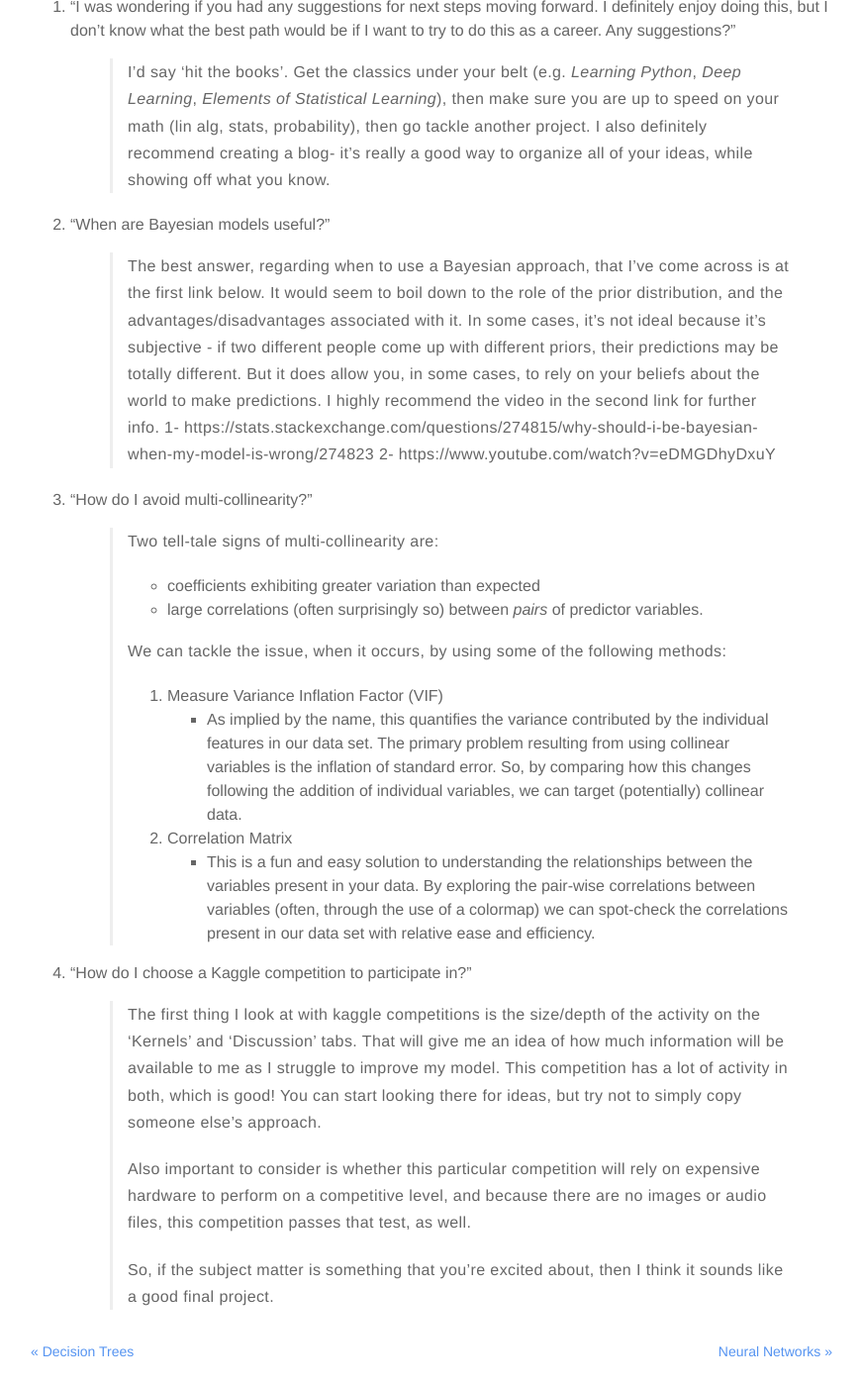
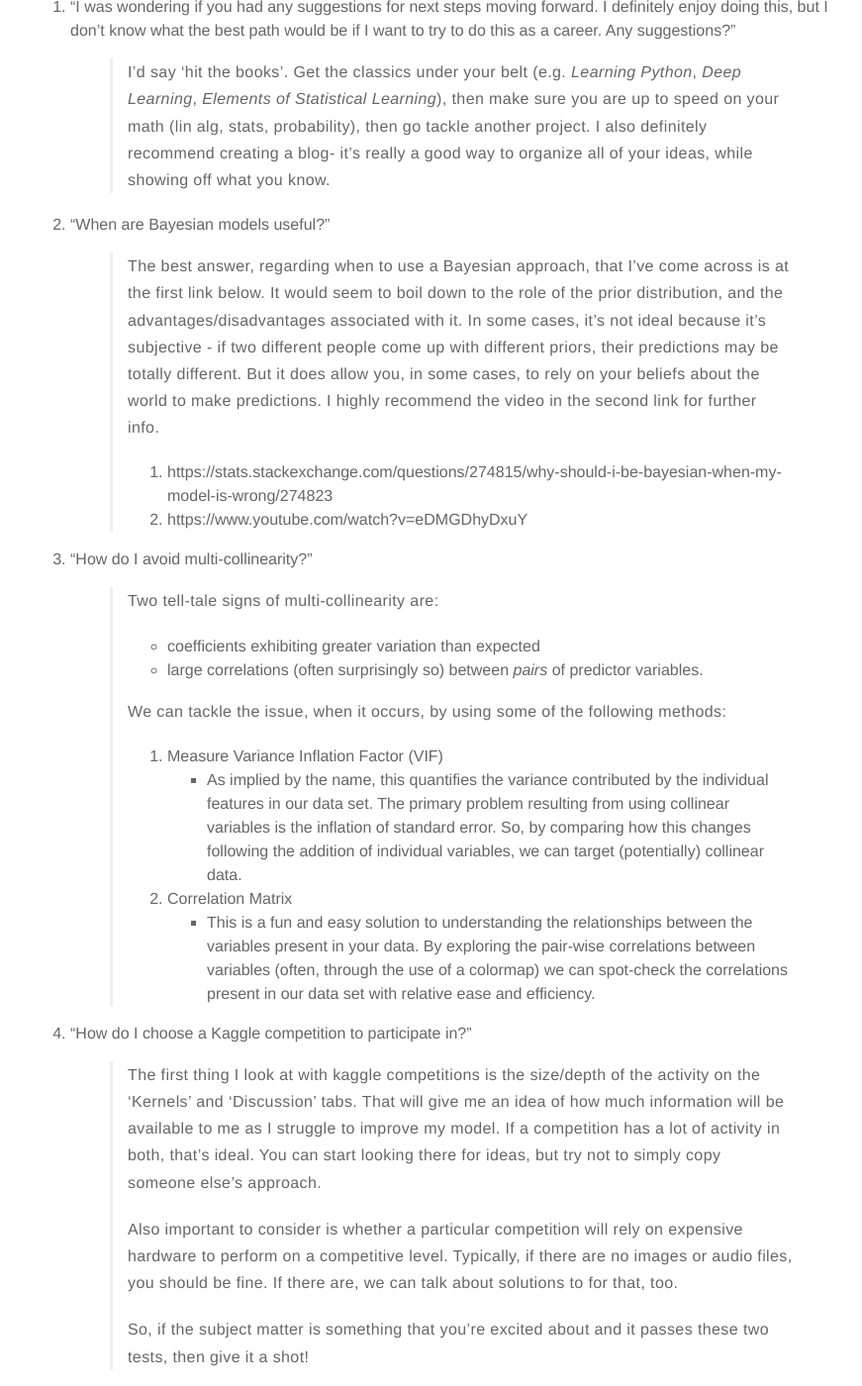
Before and after one commit to meccaLeccaHi/meccaLeccaHi.github.io, a Jekyll site: the page built from _posts/2018-10-27-faqs.md, in a window 1280 px wide and 1400 px high, scrolled down 359 px. Shown: the whole window at 99% size, without its empty margins (204-1075 px from the left). Built offline with Jekyll 4.4.1, drawn with Linux system fonts in a browser that asks for light colours; comment, search, counter and statistics services are not loaded.

Commit message:
touching up

```diff
--- a/_posts/2018-10-27-faqs.md
+++ b/_posts/2018-10-27-faqs.md
@@ -21,8 +21,8 @@ Below are some short questions that occur frequently during data science courses
 2. "When are Bayesian models useful?"
 >The best answer, regarding when to use a Bayesian approach, that I've come across is at the first link below. It would seem to boil down to the role of the prior distribution, and the advantages/disadvantages associated with it. In some cases, it's not ideal because it's subjective - if two different people come up with different priors, their predictions may be totally different. But it does allow you, in some cases, to rely on your beliefs about the world to make predictions.
 >I highly recommend the video in the second link for further info.
->1- https://stats.stackexchange.com/questions/274815/why-should-i-be-bayesian-when-my-model-is-wrong/274823
->2- https://www.youtube.com/watch?v=eDMGDhyDxuY
+>1. https://stats.stackexchange.com/questions/274815/why-should-i-be-bayesian-when-my-model-is-wrong/274823
+>2. https://www.youtube.com/watch?v=eDMGDhyDxuY
 
 3. "How do I avoid multi-collinearity?"
 >Two tell-tale signs of multi-collinearity are:
@@ -46,8 +46,8 @@ between variables (often, through the use of a colormap) we can spot-check the
 correlations present in our data set with relative ease and efficiency.
 
 4. "How do I choose a Kaggle competition to participate in?"
->The first thing I look at with kaggle competitions is the size/depth of the activity on the 'Kernels' and 'Discussion' tabs. That will give me an idea of how much information will be available to me as I struggle to improve my model. This competition has a lot of activity in both, which is good! You can start looking there for ideas, but try not to simply copy someone else's approach.
+>The first thing I look at with kaggle competitions is the size/depth of the activity on the 'Kernels' and 'Discussion' tabs. That will give me an idea of how much information will be available to me as I struggle to improve my model. If a competition has a lot of activity in both, that's ideal. You can start looking there for ideas, but try not to simply copy someone else's approach.
 >
->Also important to consider is whether this particular competition will rely on expensive hardware to perform on a competitive level, and because there are no images or audio files, this competition passes that test, as well.
+>Also important to consider is whether a particular competition will rely on expensive hardware to perform on a competitive level. Typically, if there are no images or audio files, you should be fine. If there are, we can talk about solutions to for that, too.
 >
->So, if the subject matter is something that you're excited about, then I think it sounds like a good final project.
+>So, if the subject matter is something that you're excited about and it passes these two tests, then give it a shot!
```
